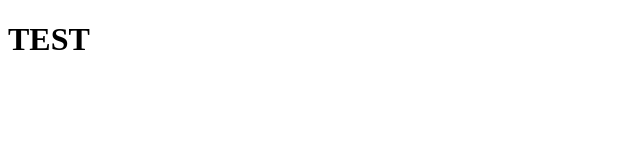
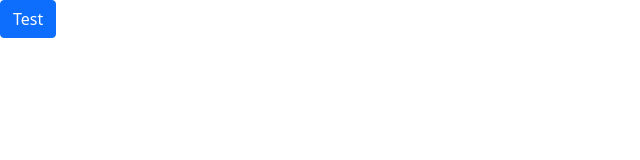
Before and after one commit to melonsound/web-app-bot, a plain HTML site: page index.html in a window 1280 px wide. Shown: the whole page, without its empty margins (0-640 px from the left). Drawn offline with nearby package versions, Linux system fonts and the light colour scheme.

Commit message:
add bootstrap

```diff
--- a/index.html
+++ b/index.html
@@ -5,9 +5,12 @@
     <meta http-equiv="X-UA-Compatible" content="IE=edge">
     <meta name="viewport" content="width=device-width, initial-scale=1.0">
     <script src="https://telegram.org/js/telegram-web-app.js"></script>
+    <link href="https://cdn.jsdelivr.net/npm/bootstrap@5.0.2/dist/css/bootstrap.min.css" rel="stylesheet" integrity="sha384-EVSTQN3/azprG1Anm3QDgpJLIm9Nao0Yz1ztcQTwFspd3yD65VohhpuuCOmLASjC" crossorigin="anonymous">
+
     <title>Document</title>
 </head>
 <body>
-    <h1>TEST</h1>
+    <button class="btn btn-primary">Test</button>
 </body>
+<script src="https://cdn.jsdelivr.net/npm/bootstrap@5.0.2/dist/js/bootstrap.bundle.min.js" integrity="sha384-MrcW6ZMFYlzcLA8Nl+NtUVF0sA7MsXsP1UyJoMp4YLEuNSfAP+JcXn/tWtIaxVXM" crossorigin="anonymous"></script>
 </html>
```
